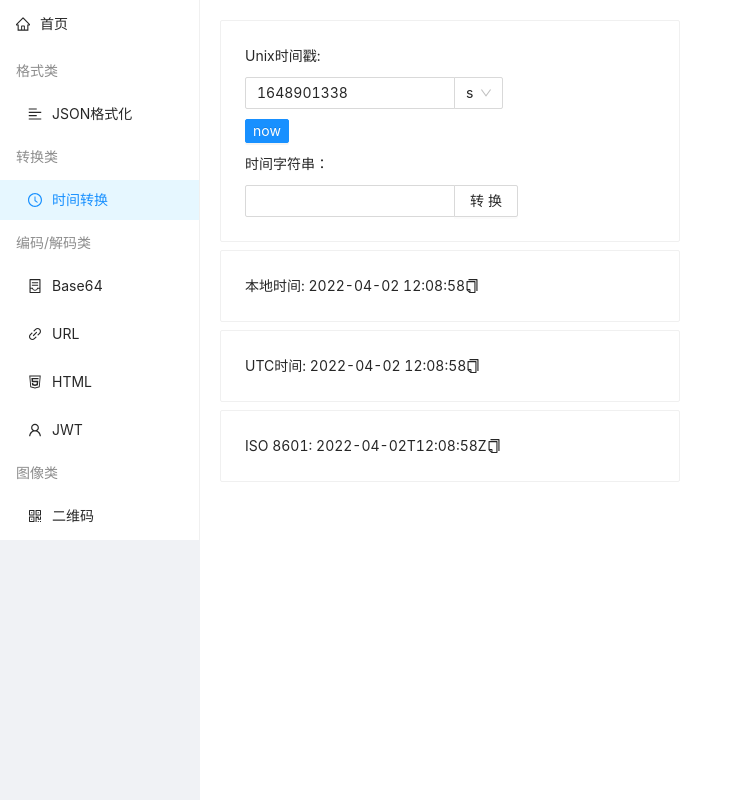
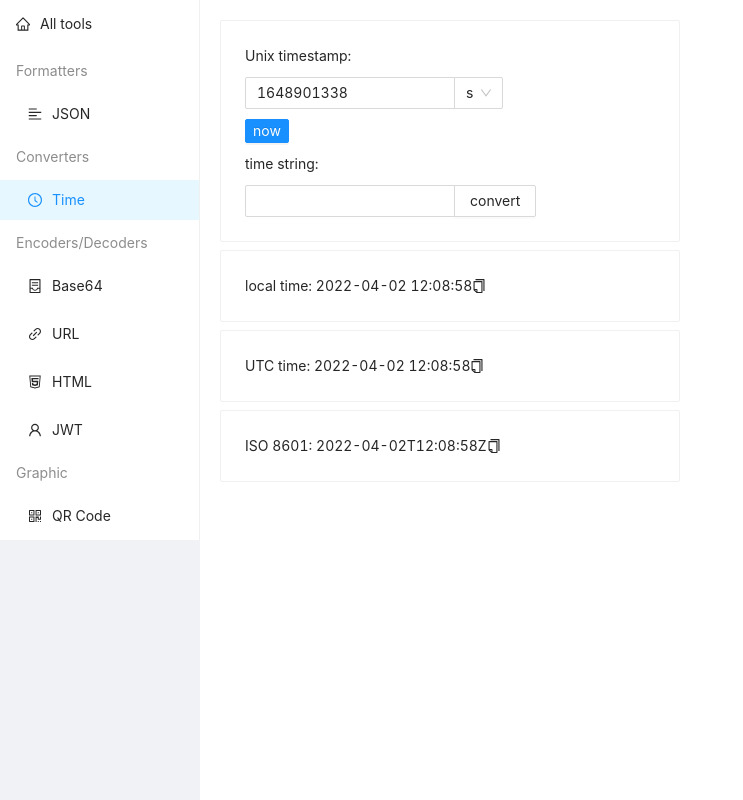
Before and after one commit to liushuangls/DevToysWeb, a React (Vite) app: page /#/time in a window 1280 px wide. Shown: the whole page, without its empty margins (0-743 px from the left). Built offline with nearby package versions, Linux system fonts and the light colour scheme.

Commit message:
refactor: use english

```diff
--- a/src/App.tsx
+++ b/src/App.tsx
@@ -17,59 +17,59 @@ import Qrcode from './pages/qrcode'
 
 const routes: RouteOpts[] = [
   {
-    title: '首页',
+    title: 'All tools',
     path: '/',
     component: Index,
     icon: HomeOutlined
   },
   {
-    title: 'JSON格式化',
+    title: 'JSON',
     path: '/json',
     component: Json,
     icon: AlignLeftOutlined,
-    group: '格式类'
+    group: 'Formatters'
   },
   {
-    title: '时间转换',
+    title: 'Time',
     path: '/time',
     component: Time,
     icon: ClockCircleOutlined,
-    group: '转换类'
+    group: 'Converters'
   },
   {
     title: 'Base64',
     path: '/base64',
     component: Base64,
     icon: ContainerOutlined,
-    group: '编码/解码类'
+    group: 'Encoders/Decoders'
   },
   {
     title: 'URL',
-    path: '/URL',
+    path: '/url',
     component: URL,
     icon: LinkOutlined,
-    group: '编码/解码类'
+    group: 'Encoders/Decoders'
   },
   {
     title: 'HTML',
     path: '/html',
     component: Html,
     icon: Html5Outlined,
-    group: '编码/解码类'
+    group: 'Encoders/Decoders'
   },
   {
     title: 'JWT',
     path: '/jwt',
     component: JWT,
     icon: UserOutlined,
-    group: '编码/解码类'
+    group: 'Encoders/Decoders'
   },
   {
-    title: '二维码',
+    title: 'QR Code',
     path: '/qrcode',
     component: Qrcode,
     icon: QrcodeOutlined,
-    group: '图像类'
+    group: 'Graphic'
   }
 ]
 
--- a/src/components/copy/index.tsx
+++ b/src/components/copy/index.tsx
@@ -11,7 +11,7 @@ interface CopyProps {
 const CopyToClipboard: React.FC<CopyProps> = ({ value }) => {
   const handleClick = () => {
     copyToClipboard(value).then(() => {
-      message.success('复制成功')
+      message.success('copy success')
     }).catch((e) => {
       message.error(e)
     })
--- a/src/pages/base64/index.tsx
+++ b/src/pages/base64/index.tsx
@@ -25,7 +25,7 @@ function Base64 () {
     <div className="page-base64">
       <Row>
         <Col span={12} style={{ padding: '10px' }}>
-          文本： <CopyToClipboard value={raw} />
+          text: <CopyToClipboard value={raw} />
           <Input.TextArea
             style={{ height: '90vh' }}
             value={raw}
@@ -33,7 +33,7 @@ function Base64 () {
           />
         </Col>
         <Col span={12} style={{ padding: '10px' }}>
-          编码： <CopyToClipboard value={encoded} />
+          encoded: <CopyToClipboard value={encoded} />
           <Input.TextArea
             style={{ height: '90vh' }}
             value={encoded}
--- a/src/pages/html/index.tsx
+++ b/src/pages/html/index.tsx
@@ -25,7 +25,7 @@ function Html () {
     <div className="page-base64">
       <Row>
         <Col span={12} style={{ padding: '10px' }}>
-          解码： <CopyToClipboard value={raw} />
+          decoded: <CopyToClipboard value={raw} />
           <Input.TextArea
             style={{ height: '90vh' }}
             value={raw}
@@ -33,7 +33,7 @@ function Html () {
           />
         </Col>
         <Col span={12} style={{ padding: '10px' }}>
-          编码： <CopyToClipboard value={encoded} />
+          encoded: <CopyToClipboard value={encoded} />
           <Input.TextArea
             style={{ height: '90vh' }}
             value={encoded}
--- a/src/pages/json/index.tsx
+++ b/src/pages/json/index.tsx
@@ -25,7 +25,7 @@ function Json () {
         <Col span={12} style={{ padding: '10px' }}>
           <Input.TextArea
             onChange={(e) => renderJson(e.target.value, indent)}
-            placeholder="请输入json字符串"
+            placeholder="json content"
             showCount={true}
             style={{ height: '90vh' }}
           >
@@ -34,10 +34,11 @@ function Json () {
         <Col span={12} style={{ padding: '10px' }}>
           <Row justify='start' align='middle'>
             <Col span={6}>
-              缩进：
+              indent:
               <Select
                 defaultValue={indent}
                 onSelect={changeIndent}
+                style={{ marginLeft: '10px' }}
               >
                 <Select.Option value={2}>2</Select.Option>
                 <Select.Option value={4}>4</Select.Option>
--- a/src/pages/jwt/index.tsx
+++ b/src/pages/jwt/index.tsx
@@ -25,7 +25,7 @@ function JWT () {
     <div className="page-base64">
       <Row>
         <Col span={12} style={{ padding: '10px' }}>
-          JWT密钥： <CopyToClipboard value={raw} />
+          Encoded: <CopyToClipboard value={raw} />
           <Input.TextArea
             style={{ height: '90vh' }}
             value={raw}
@@ -33,7 +33,7 @@ function JWT () {
           />
         </Col>
         <Col span={12} style={{ padding: '10px' }}>
-          内容： <CopyToClipboard value={encoded} />
+          Decoded: <CopyToClipboard value={encoded} />
           <Input.TextArea
             style={{ height: '90vh' }}
             value={encoded}
--- a/src/pages/qrcode/index.tsx
+++ b/src/pages/qrcode/index.tsx
@@ -36,18 +36,18 @@ function QrCode () {
     <div className="page-qrcode">
       <Card>
         <div>
-          输入：
+          Text:
           <Input value={str} onChange={handleChange} />
         </div>
         <div style={{ margin: '20px 0' }}>
-          二维码大小（128-512）：
+          Size(128-512)：
           <Input.Group compact>
             <Input ref={sizeEl} defaultValue={size} style={{ width: '200px' }} />
             <Button onClick={handleSizeChange}>save</Button>
           </Input.Group>
         </div>
         <div>
-          <Button onClick={exportQrCode}>导出二维码</Button>
+          <Button onClick={exportQrCode}>export QR Code</Button>
         </div>
       </Card>
       <Card>
@@ -59,9 +59,7 @@ function QrCode () {
                 size={size}
               />
             )
-            : (
-              null
-            )
+            : null
         }
       </Card>
     </div>
--- a/src/pages/time/index.tsx
+++ b/src/pages/time/index.tsx
@@ -45,7 +45,7 @@ function Time () {
     }
     const d = new Date(dateStr)
     if (isNaN(d.getTime())) {
-      message.error('日期格式错误')
+      message.error('invalid format')
       return
     }
     setDate(d)
@@ -59,7 +59,7 @@ function Time () {
         style={{ minWidth: '500px', padding: '20px' }}
       >
         <Card>
-          Unix时间戳:
+          Unix timestamp:
           <Input.Group compact style={{ marginTop: '10px' }}>
             <Input
               style={{ width: 'calc(100% - 200px)' }}
@@ -77,23 +77,23 @@ function Time () {
             </Button>
           </div>
           <div>
-            时间字符串：
+            time string:
             <Input.Group compact style={{ marginTop: '10px' }}>
               <Input
                 style={{ width: 'calc(100% - 200px)' }}
                 value={dateStr}
                 onChange={(e) => setDateStr(e.target.value)}
               />
-              <Button onClick={convertDateStr}>转换</Button>
+              <Button onClick={convertDateStr}>convert</Button>
             </Input.Group>
           </div>
         </Card>
         <Card>
-          本地时间: {format(date, defaultFormat)}
+          local time: {format(date, defaultFormat)}
           <CopyToClipboard value={format(date, defaultFormat)} />
         </Card>
         <Card>
-          UTC时间: {getUTCStr()}
+          UTC time: {getUTCStr()}
           <CopyToClipboard value={getUTCStr()} />
         </Card>
         <Card>
--- a/src/pages/url/index.tsx
+++ b/src/pages/url/index.tsx
@@ -24,7 +24,7 @@ function Url () {
     <div className="page-base64">
       <Row>
         <Col span={12} style={{ padding: '10px' }}>
-          解码： <CopyToClipboard value={raw} />
+          encoded: <CopyToClipboard value={raw} />
           <Input.TextArea
             style={{ height: '90vh' }}
             value={raw}
@@ -32,7 +32,7 @@ function Url () {
           />
         </Col>
         <Col span={12} style={{ padding: '10px' }}>
-          编码： <CopyToClipboard value={encoded} />
+          decoded: <CopyToClipboard value={encoded} />
           <Input.TextArea
             style={{ height: '90vh' }}
             value={encoded}
```
